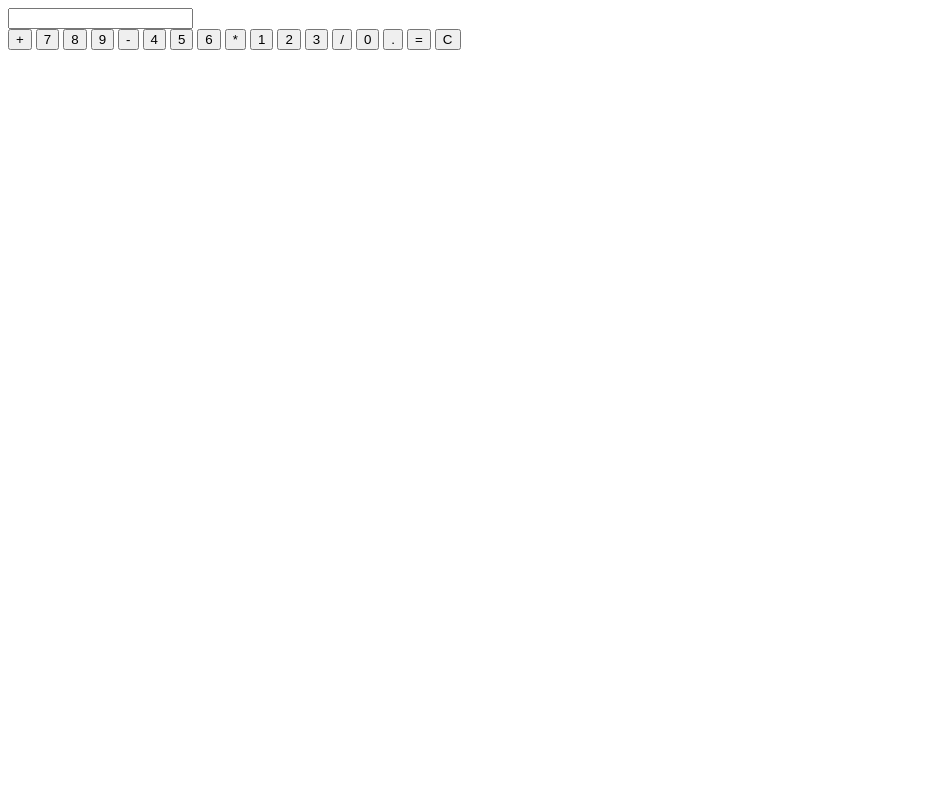
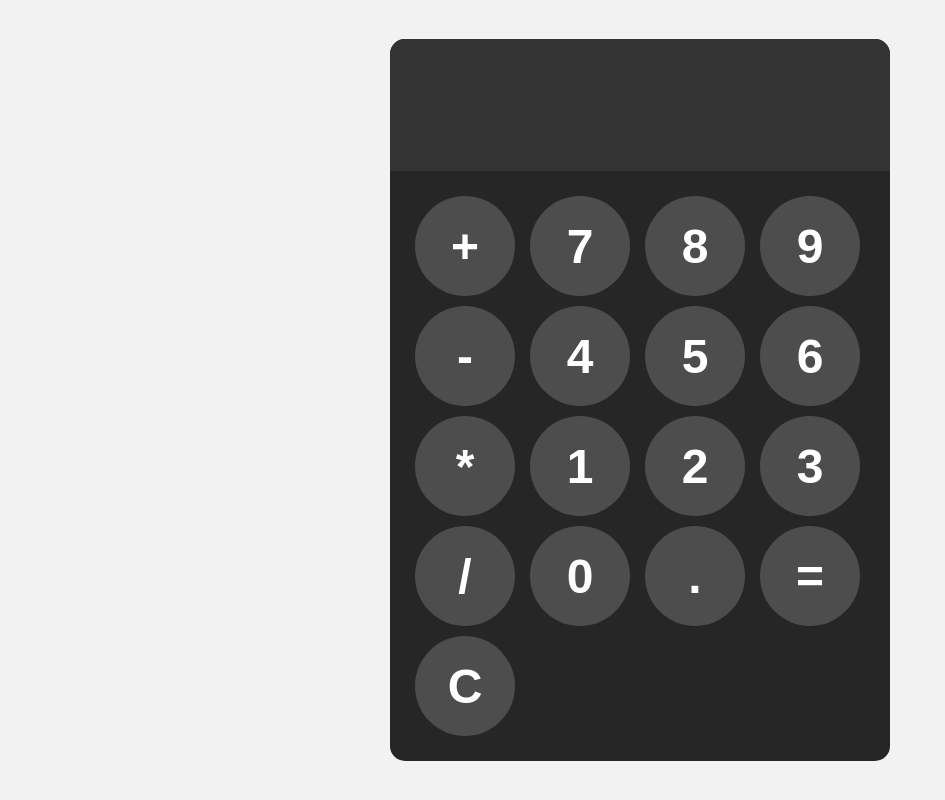
Before and after one commit to tuetken/calc, a plain HTML site: page index.html in a window 1280 px wide. Shown: the whole page, without its empty margins (0-945 px from the left). Drawn offline with Linux system fonts and the light colour scheme.

Commit message:
Designed the base of calculator and centered it in the middle of the page only using CSS. Also removed 'async defer' from the script in HTML body.

```diff
--- a/index.html
+++ b/index.html
@@ -30,6 +30,6 @@
       </div>
     </div>
 
-    <script src="main.js" async defer></script>
+    <script src="main.js"></script>
   </body>
 </html>
--- a/styles.css
+++ b/styles.css
@@ -0,0 +1,52 @@
+body {
+  margin: 0;
+  display: flex;
+  justify-content: center;
+  align-items: center;
+  height: 100vh;
+  background-color: hsl(0, 0%, 95%);
+}
+
+#keys {
+  display: grid;
+  grid-template-columns: repeat(4, 1fr);
+  gap: 10px;
+  padding: 25px;
+}
+
+#calculator {
+  font-family: arial, sans-serif;
+  background-color: hsl(0, 0%, 15%);
+  border-radius: 15px;
+  max-width: 500px;
+  overflow: hidden;
+}
+
+#display {
+  width: 100%;
+  padding: 20px;
+  font-size: 5rem;
+  text-align: left;
+  border: none;
+  background-color: hsl(0, 0%, 20%);
+}
+
+button {
+  width: 100px;
+  height: 100px;
+  border-radius: 50px;
+  border: none;
+  background-color: hsl(0, 0%, 30%);
+  color: white;
+  font-size: 3rem;
+  font-weight: bold;
+  cursor: pointer;
+}
+
+button:hover {
+  background-color: hsl(0, 0%, 40%);
+}
+
+button:active {
+  background-color: hsl(0, 0%, 50%);
+}
```
